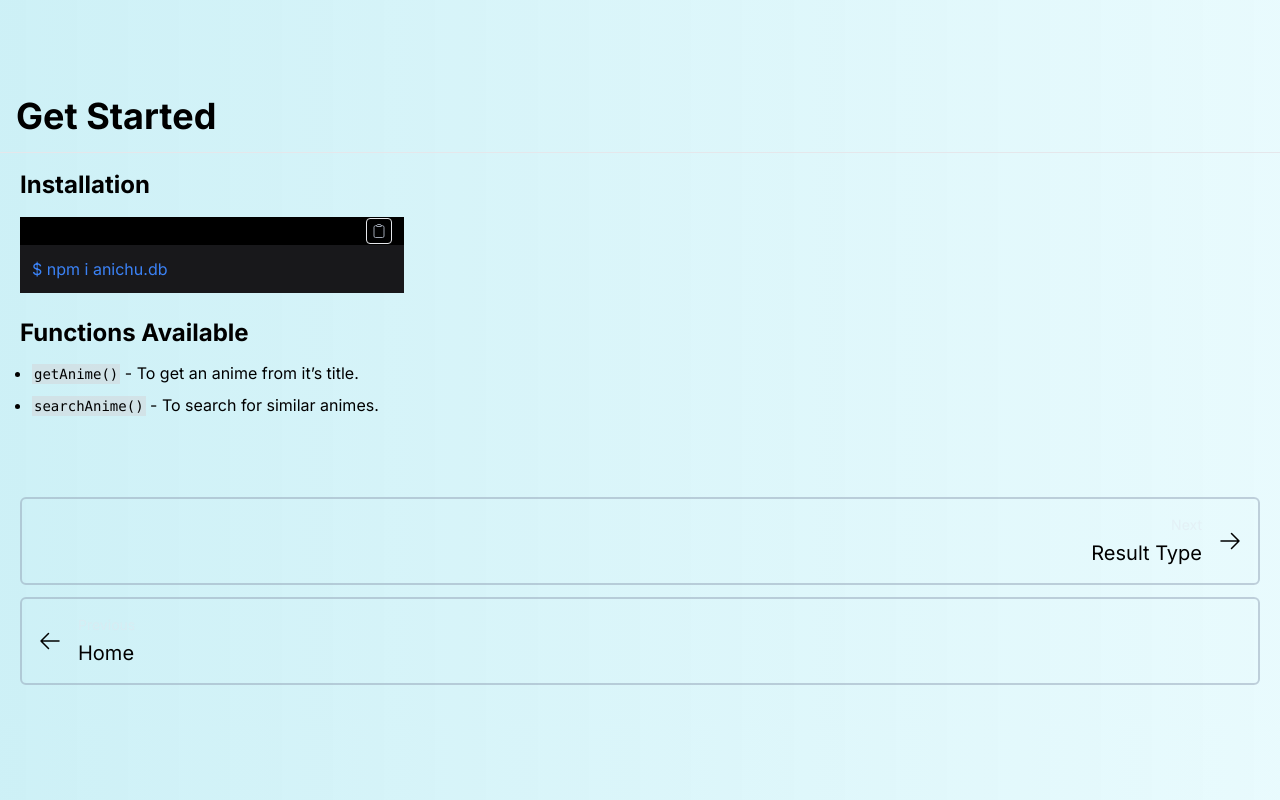
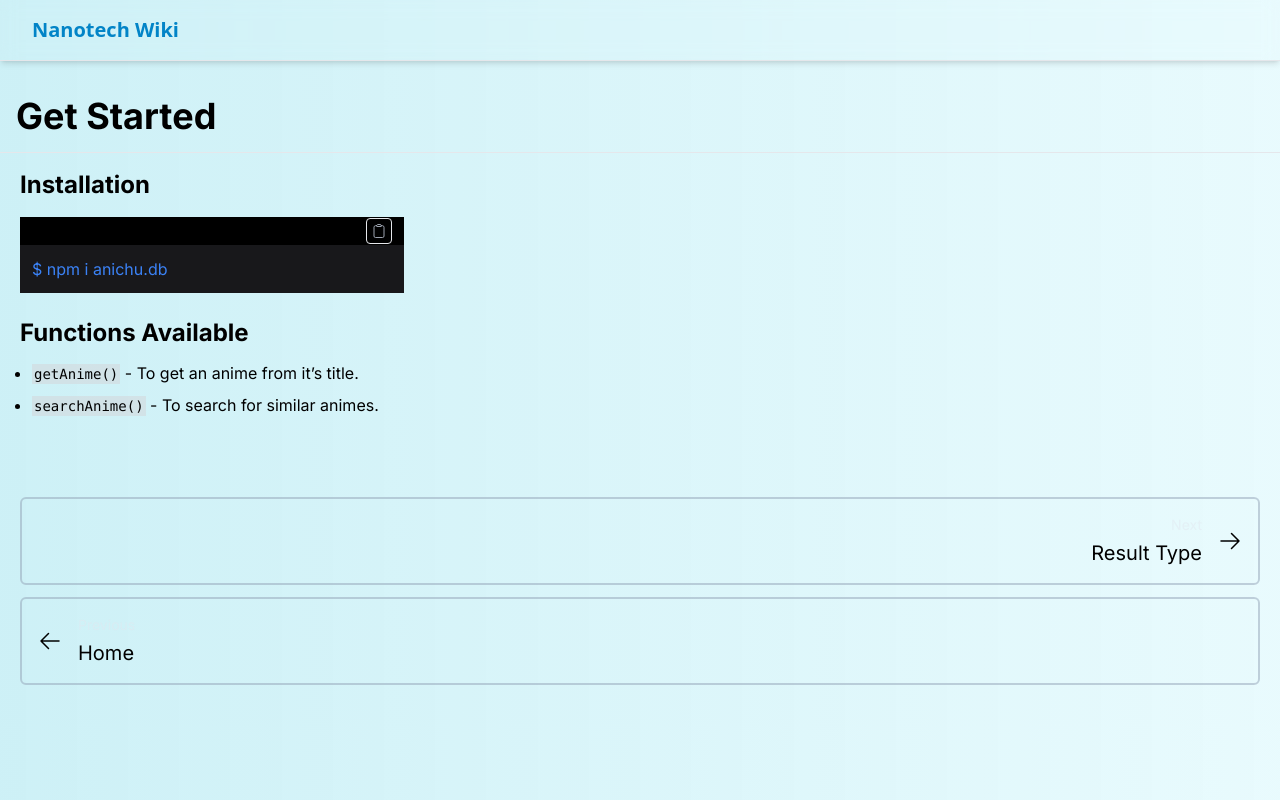
Before and after one commit to NanotechPikachu/Next, a Next.js app: page /start in a window 1280 px wide. Built offline with nearby package versions, Linux system fonts and the light colour scheme.

Commit message:
Update page.jsx

```diff
--- a/src/app/start/page.jsx
+++ b/src/app/start/page.jsx
@@ -1,10 +1,12 @@
 import Terminal from '../../components/Terminal.jsx';
 import Code from '../../components/Code.js';
 import { NextCard, PrevCard } from '../../components/PageCards.js';
+import TitleNavBar from '../../components/TitleNavBar.js';
 
 export default function Start() {
   return (
     <div>
+    <TitleNavBar />
     <h1 className="ml-4 text-3xl md:text-4xl pt-24 mb-4 font-bold text-black">Get Started</h1>
     <hr />
     <h2 className="ml-5 mr-5 text-2xl mt-4 font-bold text-black">Installation</h2>
```
